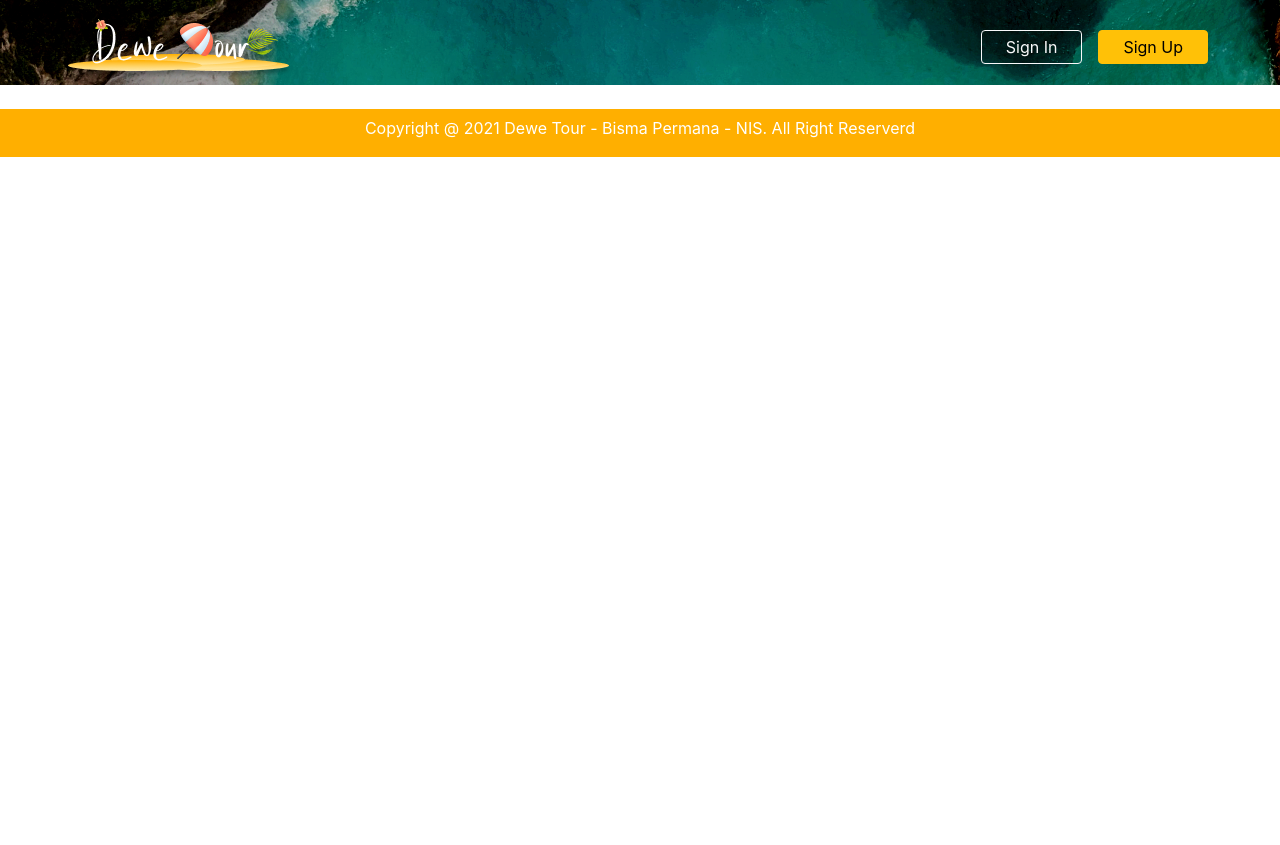
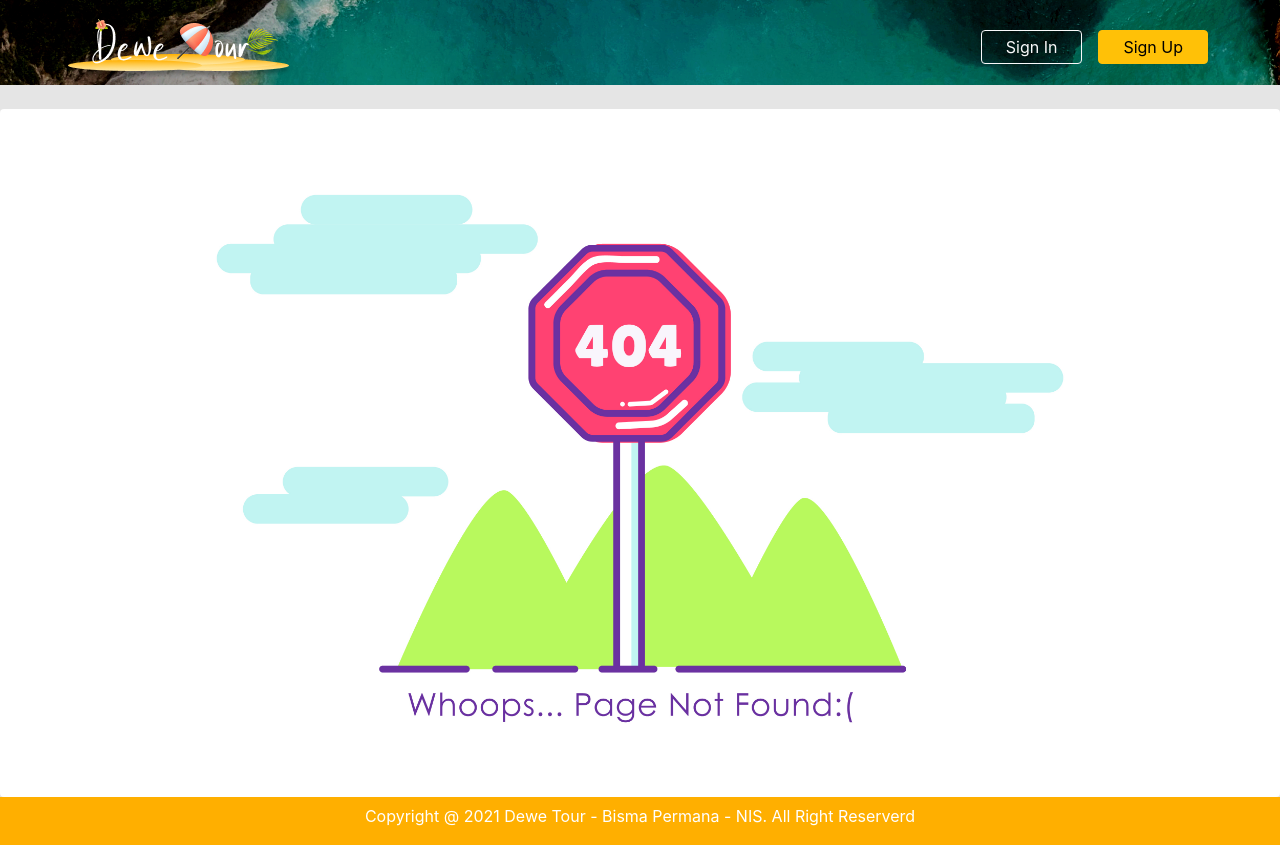
Before and after one commit to bismapermana/FE-dewe-tour, a React (Create React App) app: page /addtrip in a window 1280 px wide. Before the commit the page ends 800 px from the top, so only its background shows below. Built offline with nearby package versions, Linux system fonts and the light colour scheme.

Commit message:
private route

```diff
--- a/src/App.js
+++ b/src/App.js
@@ -11,31 +11,45 @@ import ListTransaction from "./pages/admin/ListTransaction";
 import IncomeTrip from "./pages/admin/IncomeTrip";
 import AddTrip from "./pages/admin/AddTrip";
 import { AuthContext } from "./context/AuthContext";
+import PageNotFound from "./pages/PageNotFound";
 
 const App = () => {
   const [state] = useContext(AuthContext);
+  console.log(state);
 
   return (
     <div style={{ backgroundColor: "#E5E5E5" }}>
       <BrowserRouter>
+        <Switch>
+          {(() => {
+            if (state.isLogin === false) {
+              return (
+                <>
                   <NavbarComp />
-        <Switch>
-          {state.isLogin === false ? (
-            <>
                   <Route exact path="/" component={Landing} />
                   <Route exact path="/detail/:id" component={TripDetail} />
+                  <Route exact component={PageNotFound} />
+                  <FooterComp />
                 </>
-          ) : (
+              );
+            } else {
+              return (
                 <>
+                  <NavbarComp />
+                  <Route exact path="/" component={Landing} />
+                  <Route exact path="/detail/:id" component={TripDetail} />
                   <Route exact path="/profile" component={UserProfile} />
                   <Route exact path="/payment" component={Payment} />
                   <Route exact path="/list" component={ListTransaction} />
                   <Route exact path="/income" component={IncomeTrip} />
                   <Route exact path="/addtrip" component={AddTrip} />
+                  <Route exact component={PageNotFound} />
+                  <FooterComp />
                 </>
-          )}
+              );
+            }
+          })()}
         </Switch>
-        <FooterComp />
       </BrowserRouter>
     </div>
   );
--- /dev/null
+++ b/src/pages/PageNotFound.js
@@ -0,0 +1,13 @@
+import React from "react";
+import page from "../assets/notfound.jpg";
+import { Image } from "react-bootstrap";
+
+const PageNotFound = () => {
+  return (
+    <div>
+      <Image src={page} fluid rounded />
+    </div>
+  );
+};
+
+export default PageNotFound;
```
Lines whose indentation alone changed are shown as unchanged.
